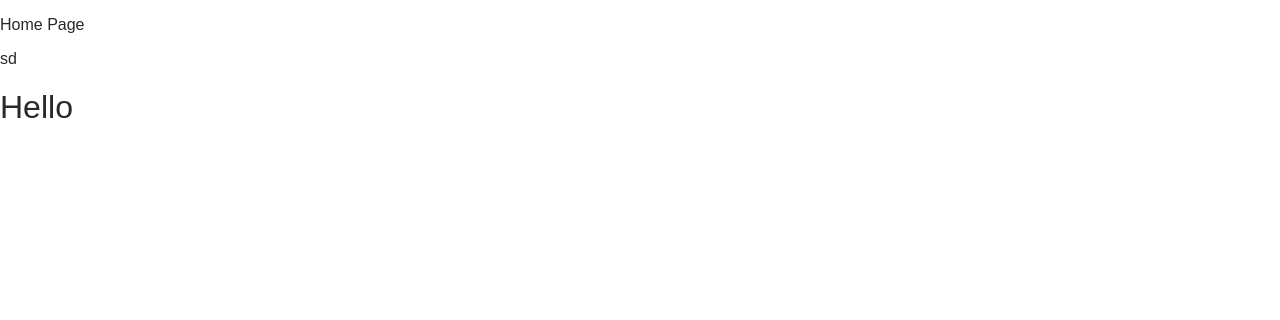
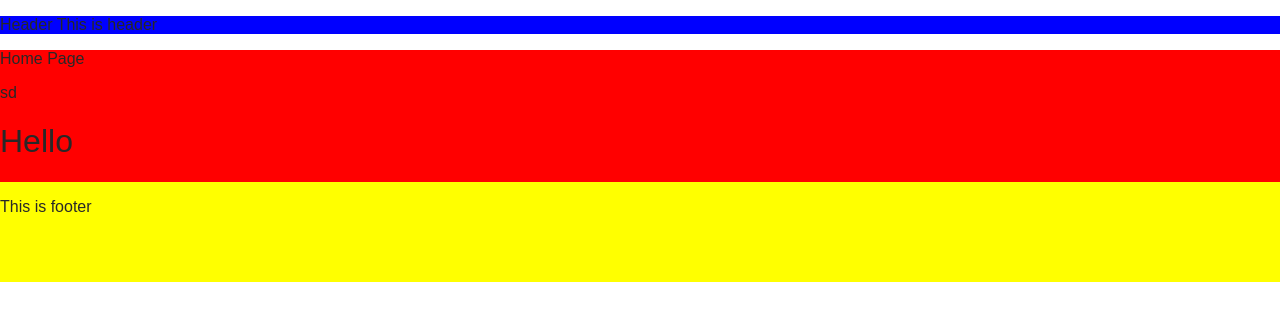
Before and after one commit to ArnasDickus/zvalgas, a Next.js app: page / in a window 1280 px wide. Shown: the top 320 px of the page. Built offline with nearby package versions, Linux system fonts and the light colour scheme.

Commit message:
build layout

```diff
--- /dev/null
+++ b/src/components/layout/components/footer/footer.tsx
@@ -0,0 +1,11 @@
+import React from 'react'
+
+const Footer = () => {
+  return (
+    <div>
+      <p>This is footer</p>
+    </div>
+  )
+}
+
+export default Footer
--- /dev/null
+++ b/src/components/layout/components/footer/index.ts
@@ -0,0 +1,3 @@
+import Footer from "./footer";
+
+export default Footer;
--- /dev/null
+++ b/src/components/layout/components/header/header.tsx
@@ -0,0 +1,11 @@
+import React from 'react'
+
+const Header = () => {
+  return (
+    <div>
+      <p>Header This is header</p>
+    </div>
+  )
+}
+
+export default Header
--- /dev/null
+++ b/src/components/layout/components/header/index.ts
@@ -0,0 +1,3 @@
+import Header from './header';
+
+export default Header;
--- /dev/null
+++ b/src/components/layout/index.ts
@@ -0,0 +1,2 @@
+import Layout from './layout';
+export default Layout;
--- /dev/null
+++ b/src/components/layout/layout.tsx
@@ -0,0 +1,48 @@
+import React, { ReactNode } from 'react'
+import Footer from './components/footer';
+import Header from './components/header';
+import styled from 'styled-components';
+
+interface ILayout  {
+    children:  ReactNode
+}
+
+const Layout = (props: ILayout) => {
+  const { children } = props;
+  return (
+    <LayoutContainer>
+      <header className="header">
+        <Header />
+      </header>
+      <main className="main">{children}</main>
+      <footer className="footer">
+        <Footer />
+      </footer>
+    </LayoutContainer>
+  )
+}
+
+export default Layout
+
+const LayoutContainer = styled.div`
+  min-height: 100%;
+  width: 100%;
+  position: relative;
+
+.header {
+   background: blue;
+}
+
+.main {
+   background: red;
+   padding-bottom: 100px;
+}
+
+.footer {
+   bottom: 0;
+   width: 100%;
+   height: 100px;
+   position: absolute;
+   background: yellow;
+}
+`;
--- a/src/pages/_app.tsx
+++ b/src/pages/_app.tsx
@@ -4,13 +4,15 @@ import { AppProps } from 'next/app';
 import React from 'react';
 import { Provider } from 'react-redux';
 import { store } from '@store/store';
-
+import Layout from '@components/layout';
 
 export const _app = ({ Component, pageProps }: AppProps): JSX.Element => {
   return (
     <Provider store={store}>
       <React.StrictMode>
-        <Component {...pageProps} />
+        <Layout>
+          <Component {...pageProps} />
+        </Layout>
       </React.StrictMode>
     </Provider>
   );
--- a/src/styles/global-styles.css
+++ b/src/styles/global-styles.css
@@ -7,23 +7,25 @@ body {
   width: 100%;
   margin: 0;
   padding: 0;
-  font-family: "Raleway", sans-serif;
+  font-family: 'Raleway', sans-serif;
   -webkit-font-smoothing: antialiased;
   -moz-osx-font-smoothing: grayscale;
   font-weight: 400;
   color: #282828;
+  margin: 0;
+  padding: 0;
+  height: 100%;
 }
 *,
 *:before,
 *:after {
   box-sizing: border-box;
-  font-family: "Raleway", sans-serif;
+  font-family: 'Raleway', sans-serif;
   font-weight: 400;
 }
 
 code {
-  font-family: source-code-pro, Menlo, Monaco, Consolas, "Courier New",
-    monospace;
+  font-family: source-code-pro, Menlo, Monaco, Consolas, 'Courier New', monospace;
 }
 
 a {
```
